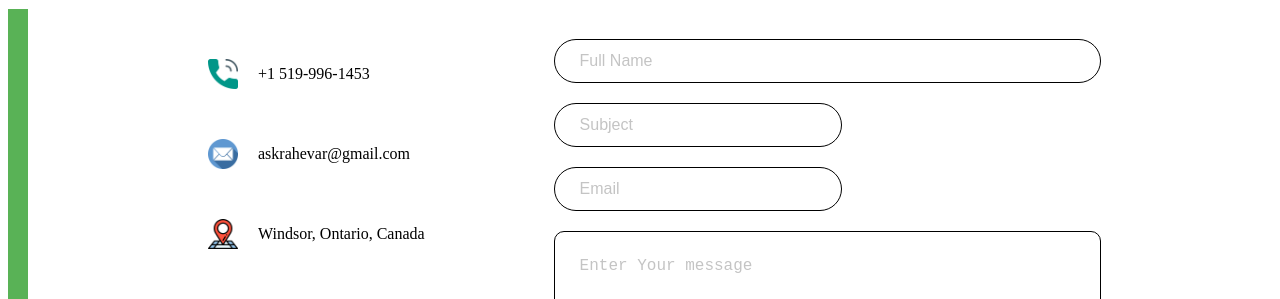
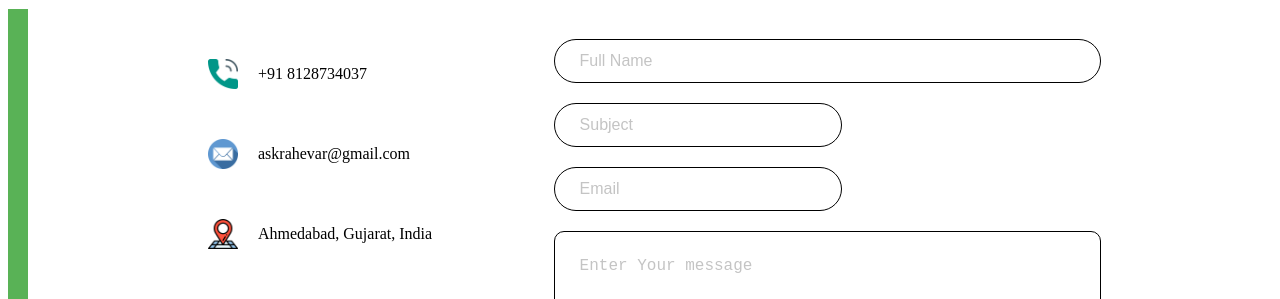
Before and after one commit to shubhamsinh/shubhamsinh.github.io, a React (Create React App) app: page / in a window 1280 px wide. Shown: the part 2770-3069 px from the top of the page. Built offline with nearby package versions, Linux system fonts and the light colour scheme.

Commit message:
Finaledit project

```diff
--- a/src/components/about/About.jsx
+++ b/src/components/about/About.jsx
@@ -7,7 +7,7 @@ const About = () => {
       <div className="a-left">
         <div className="a-card">
           <img
-            src="https://drive.google.com/uc?id=13nYvyqe-2Rip_l0544CXtNo7Plu86O0j"
+            src="https://lh3.googleusercontent.com/PyM0znW6cTXLk46ryMOZLLFGpIZ093hy2U-_sos83d2a5c868qm1uNXpVgyEVRR5iZthR2b9bzzOXCLYAfgTgW64BMCkHxYpLJheOjwdi9LfNn0lZiDPdbA5zK0S7tG89D1D8KQ2lQ=w2400"
             alt=""
             className="a-img"
           />
--- a/src/data.js
+++ b/src/data.js
@@ -9,14 +9,14 @@ export const intro = {
   desc: "I'm a software developer with experience building mobile apps and websites.",
 };
 export const personalDetails = {
-  mobile: "+1 519-996-1453",
+  mobile: "+91 8128734037",
   email: "askrahevar@gmail.com",
-  location: "Windsor, Ontario, Canada",
+  location: "Ahmedabad, Gujarat, India",
 };
 
 export const about = {
   resumeLink:
-    "https://drive.google.com/uc?id=1MmMh6NjrTnoijeb4lqeUTPjtqdtSJx2D",
+    "https://drive.google.com/file/d/1xO03HLfEK3_WAMSHLuJAI1ZyIzEtG5rq/view?usp=sharing",
 };
 export const products = [
   {
```
